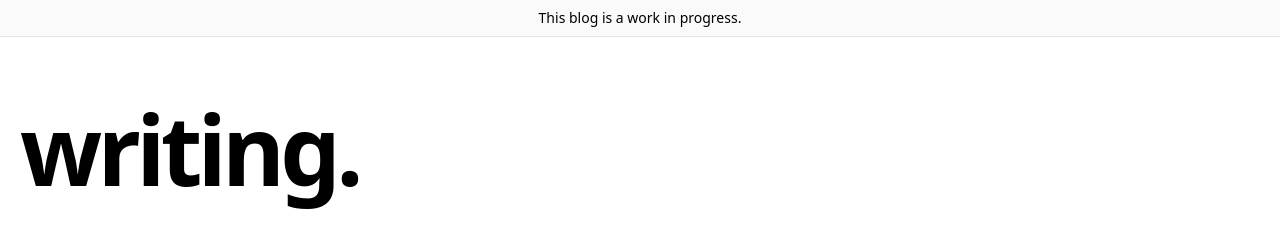
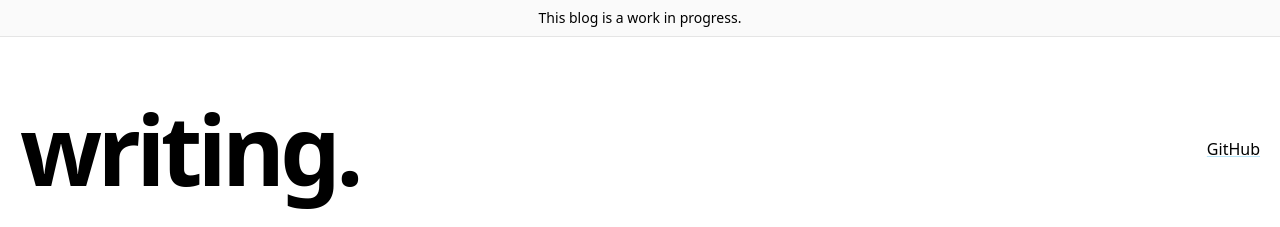
Before and after one commit to azerpas/write, a Next.js app: page / in a window 1280 px wide. Shown: the top 227 px of the page. Built offline with nearby package versions, Linux system fonts and the light colour scheme.

Commit message:
Added GitHub link

```diff
--- a/components/intro.tsx
+++ b/components/intro.tsx
@@ -4,6 +4,17 @@ const Intro = () => {
             <h1 className="text-5xl md:text-8xl font-bold tracking-tighter leading-tight md:pr-8">
                 writing.
             </h1>
+            <span className="flex-col">
+                <h5>
+                    <a
+                        href="https://github.com/azerpas"
+                        rel="noopener noreferrer" target="_blank"
+                        className="underline decoration-sky-500/30"
+                    >
+                        GitHub
+                    </a>
+                </h5>
+            </span>
         </section>
     )
 }
```
Also changed, not shown: 1 other file (tests, documents, lock files or other folders). Lines whose indentation alone changed are shown as unchanged.
